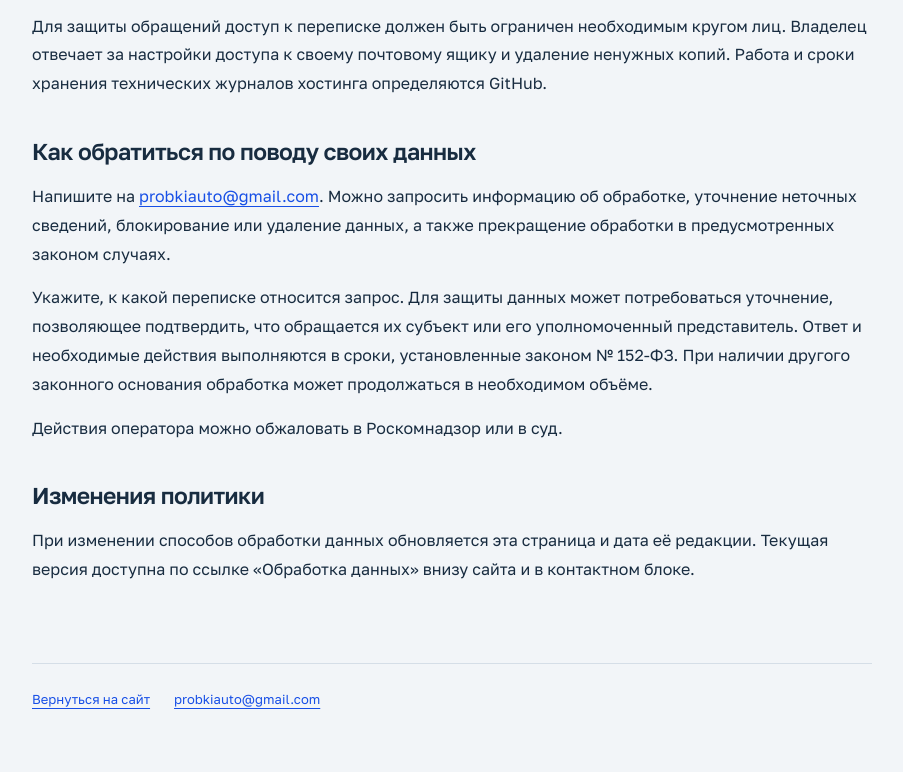
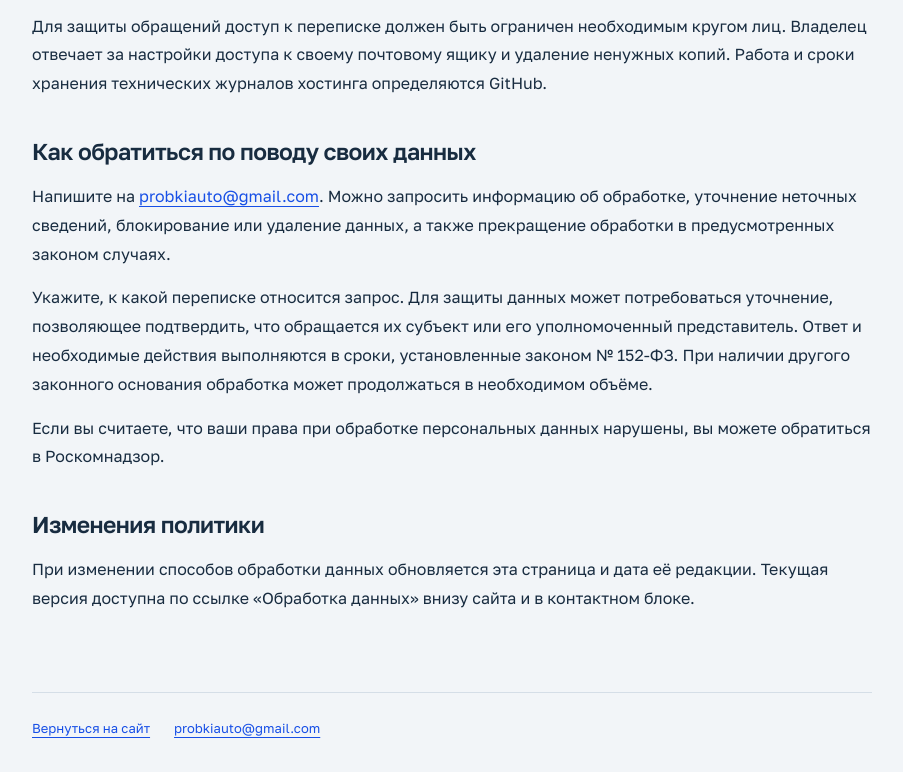
Before and after one commit to probki-program/probki-auto, a plain HTML site: page privacy.html in a window 1280 px wide. Shown: the part 2238-3010 px from the top of the page, without its empty margins (188-1091 px from the left). Before the commit the page ends 2981 px from the top, so only its background shows below. Drawn offline with Linux system fonts and the light colour scheme.

Commit message:
Simplify data policy complaint wording

```diff
--- a/privacy.html
+++ b/privacy.html
@@ -152,7 +152,7 @@ OTHER DEALINGS IN THE FONT SOFTWARE.
 <section aria-labelledby="rights"><h2 id="rights">Как обратиться по поводу своих данных</h2>
 <p>Напишите на <a href="mailto:probkiauto@gmail.com">probkiauto@gmail.com</a>. Можно запросить информацию об обработке, уточнение неточных сведений, блокирование или удаление данных, а также прекращение обработки в предусмотренных законом случаях.</p>
 <p>Укажите, к какой переписке относится запрос. Для защиты данных может потребоваться уточнение, позволяющее подтвердить, что обращается их субъект или его уполномоченный представитель. Ответ и необходимые действия выполняются в сроки, установленные законом № 152-ФЗ. При наличии другого законного основания обработка может продолжаться в необходимом объёме.</p>
-<p>Действия оператора можно обжаловать в Роскомнадзор или в суд.</p>
+<p>Если вы считаете, что ваши права при обработке персональных данных нарушены, вы можете обратиться в Роскомнадзор.</p>
 </section>
 
 <section aria-labelledby="changes"><h2 id="changes">Изменения политики</h2>
```
